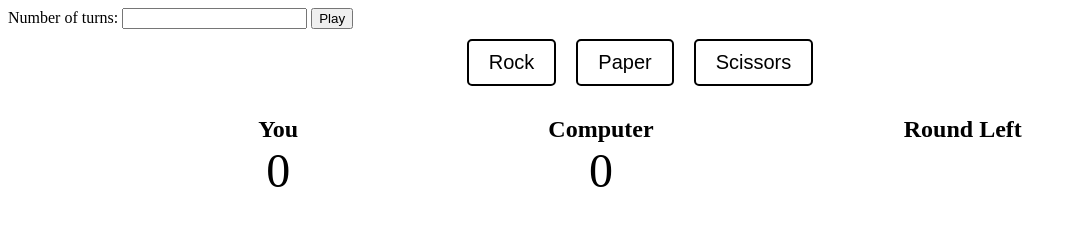
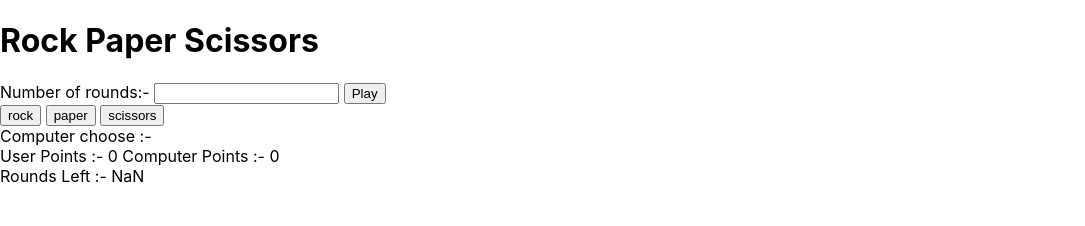
Before and after one commit to acciojob/rock-paper-scissors-govind2611, a website: page main.html in a window 1280 px wide. Both pictures are taken after a click on the button "Play". Shown: the whole page, without its empty margins (0-1085 px from the left). Drawn offline with Linux system fonts and the light colour scheme.

Commit message:
created a submission

```diff
--- a/main.html
+++ b/main.html
@@ -7,41 +7,55 @@
 </head>
 
 <body>
-	<label for="game-number">Number of turns:</label>
-<input type="number" id="game-number" data-ns-test="game-number">
+	<!-- the entire body must be written by student -->
+    <h1 class="header">
+		Rock Paper Scissors
+	</h1>
 
-<button id="play-game" data-ns-test="play-game">Play</button>
 
-<div class="options">
-  <button class="option" data-option="rock" data-ns-test="rock">Rock</button>
-  <button class="option" data-option="paper" data-ns-test="paper">Paper</button>
-  <button class="option" data-option="scissors" data-ns-test="scissors">Scissors</button>
-</div>
+	<label for="game-number">Number of rounds:-</label>
+	<input type="number" name="game-number" id="game-number" data-ns-test="game-number" />
+	<button id="play-game" data-ns-test="play-game" onclick="playGame()">Play</button>
 
-<div class="scoreboard">
-  <div class="user-score">
-    <h2>You</h2>
-    <p data-ns-test="user-points">0</p>
-  </div>
-  <div class="computer-score">
-    <h2>Computer</h2>
-    <p data-ns-test="computer-points">0</p>
-  </div>
-  <div class="rounds-left">
-    <h2>Round Left</h2>
-    <p data-ns-test="rounds-left">0</p>
-  </div>
-</div>
 
-<div class="result">
-  <p data-ns-test="computer-choose"></p>
-  <p data-ns-test="round-result"></p>
-</div>
+	<div class="game-container" id="game-container">
+		<div>
+			<button data-ns-test="rock" id="rock" value="0">rock</button>
+			<button data-ns-test="paper" id="paper" value="1">paper</button>
+			<button data-ns-test="scissors" id="scissors" value="2">scissors</button>
+		</div>
+		<div>
+			Computer choose :-
+			<span data-ns-test="computer-choose" id="computer-choose"></span>
+		</div>
 
-<p data-ns-test="game-result"></p>
 
-	<!-- the entire body must be written by student -->
-    <script type="text/javascript" src="./script.js">
+		<span id="round-result" data-ns-test="round-result">
+			WON
+		</span>
+		<div>
+			User Points :-
+			<span data-ns-test="user-points" id="user-points">0</span>
+
+
+			Computer Points :-
+			<span data-ns-test="computer-points" id="computer-points">0</span>
+		</div>
+		<div>
+
+
+
+
+			Rounds Left :-
+			<span data-ns-test="rounds-left" id="rounds-left">0</span>
+		</div>
+	</div>
+
+
+	<div id="game-result" data-ns-test="game-result">
+		WON
+	</div>
+	<script type="text/javascript" src="./script.js">
 </script>
 
 </body>
--- a/script.js
+++ b/script.js
@@ -1,104 +1,113 @@
-//your code here
-// Get the DOM elements
-const playButton = document.querySelector('[data-ns-test="play-game"]');
-const rockButton = document.querySelector('[data-ns-test="rock"]');
-const paperButton = document.querySelector('[data-ns-test="paper"]');
-const scissorsButton = document.querySelector('[data-ns-test="scissors"]');
-const roundsLeftLabel = document.querySelector('[data-ns-test="rounds-left"]');
-const userPointsLabel = document.querySelector('[data-ns-test="user-points"]');
-const computerPointsLabel = document.querySelector('[data-ns-test="computer-points"]');
-const roundResultLabel = document.querySelector('[data-ns-test="round-result"]');
-const gameResultLabel = document.querySelector('[data-ns-test="game-result"]');
-const computerChooseLabel = document.querySelector('[data-ns-test="computer-choose"]');
-const gameNumberInput = document.querySelector('[data-ns-test="game-number"]');
+var gameNumberEl = document.getElementById("game-number");
+  var gameContainerEl = document.getElementById("game-container");
+  var rockBtnEl = document.getElementById("rock");
+  var paperBtnEl = document.getElementById("paper");
+  var scissorBtnEl = document.getElementById("scissors");
+  var computerChooseEl = document.getElementById("computer-choose");
+  var roundResultEl = document.getElementById("round-result");
+  var userPointsEl = document.getElementById("user-points");
+  var computerPointsEl = document.getElementById("computer-points");
+  var roundsLeftEl = document.getElementById("rounds-left");
+  var gameResultEl = document.getElementById("game-result");
 
-// Set up the game variables
-let roundsLeft;
-let userPoints;
-let computerPoints;
-let gameNumber;
-let computerChoose;
 
-// Play button event listener
-playButton.addEventListener('click', () => {
-  // Initialize the game variables
-  roundsLeft = gameNumberInput.value;
+  const ROCK = 0;
+  const PAPER = 1;
+  const SCISSORS = 2;
+
+
+  function playGame() {
   userPoints = 0;
+  userPointsEl.innerText = 0;
   computerPoints = 0;
-  gameNumber = gameNumberInput.value;
+  computerPointsEl.innerText = 0;
 
-  // Update the labels
-  roundsLeftLabel.textContent = roundsLeft;
-  userPointsLabel.textContent = userPoints;
-  computerPointsLabel.textContent = computerPoints;
-  roundResultLabel.textContent = '';
-  gameResultLabel.textContent = '';
-  computerChooseLabel.textContent = '';
 
-  // Enable the buttons
-  rockButton.disabled = false;
-  paperButton.disabled = false;
-  scissorsButton.disabled = false;
-});
+  roundsLeft = parseInt(gameNumberEl.value, 10);
+  if (roundsLeft < 0) {
+  alert("Number of turns cannot be -ve");
+  } else {
+  roundsLeftEl.innerText = roundsLeft;
+  gameContainerEl.style.display = "block";
 
-// Rock button event listener
-rockButton.addEventListener('click', () => {
-  playRound('rock');
-});
 
-// Paper button event listener
-paperButton.addEventListener('click', () => {
-  playRound('paper');
-});
-
-// Scissors button event listener
-scissorsButton.addEventListener('click', () => {
-  playRound('scissors');
-});
-
-// Play a round of the game
-function playRound(userChoice) {
-  // Decrement the rounds left
-  roundsLeft--;
-
-  // Disable the buttons
-  rockButton.disabled = true;
-  paperButton.disabled = true;
-  scissorsButton.disabled = true;
-
-  // Generate a random computer choice
-  computerChoose = Math.floor(Math.random() * 3);
-
-  // Determine the result of the round
-  if (userChoice === 'rock' && computerChoose === 0 ||
-      userChoice === 'paper' && computerChoose === 1 ||
-      userChoice === 'scissors' && computerChoose === 2) {
-    roundResultLabel.textContent = 'TIE';
-  } else if (userChoice === 'rock' && computerChoose === 2 ||
-             userChoice === 'paper' && computerChoose === 0 ||
-             userChoice === 'scissors' && computerChoose === 1) {
-    roundResultLabel.textContent = 'WON';
-    userPoints++;
-  } else {
-    roundResultLabel.textContent = 'LOSE';
-    computerPoints++;
+  gameResultEl.style.display = "none";
+  }
   }
 
-  // Update the labels
-  roundsLeftLabel.textContent = roundsLeft;
-  userPointsLabel.textContent = userPoints;
-  computerPointsLabel.textContent = computerPoints;
-  computerChooseLabel.textContent = getComputerChoiceText(computerChoose);
 
-  // Check if the game is over
-  if (roundsLeft === 0) {
-    endGame();
+  // game variables
+  var userPoints = 0;
+  var computerPoints = 0;
+  var roundsLeft = parseInt(gameNumberEl.value, 10);
+  roundsLeftEl.innerText = roundsLeft;
+
+
+
+
+  function userChoose(e) {
+
+
+  if (roundsLeft <= 0) return;
+
+
+  const choices = ["ROCK", "PAPER", "SCISSORS"];
+  const outcomes = ["WON", "TIE", "LOSE"];
+  const userChoose = parseInt(e.target.value, 10);
+  const computerChoose = Math.floor(Math.random() * 3);
+  window.computerChoose = computerChoose
+  console.log(window.computerChoose);
+  computerChooseEl.innerText = choices[computerChoose];
+  var outcome = 1; // [win, tie, loose]
+
+
+  if ((choices[computerChoose] == 'ROCK' && choices[userChoose] == 'PAPER') || (choices[computerChoose] == 'SCISSORS' && choices[userChoose] == 'ROCK') || (choices[computerChoose] == 'PAPER' && choices[userChoose] == 'SCISSORS')) {
+  // use Wins
+  outcome = 0;
+  userPoints += 1;
+  } else if ((choices[computerChoose] == 'PAPER' && choices[userChoose] == 'ROCK') || (choices[computerChoose] == 'ROCK' && choices[userChoose] == 'SCISSORS') || (choices[computerChoose] == 'SCISSORS' && choices[userChoose] == 'PAPER')) {
+  // lose
+  outcome = 2;
+  computerPoints += 1;
   } else {
-    // Enable the buttons
-    rockButton.disabled = false;
-    paperButton.disabled = false;
-    scissorsButton.disabled = false;
+  // tie
+  outcome = 1;
   }
-}
 
-// End
+
+  // setting game variables after move
+  roundsLeft -= 1;
+
+
+
+
+  roundResultEl.innerText = `${outcomes[outcome]}`;
+  roundResultEl.style.display = "block";
+
+
+  userPointsEl.innerText = userPoints;
+  computerPointsEl.innerText = computerPoints;
+
+
+  roundsLeftEl.innerText = roundsLeft;
+
+
+  if (roundsLeft == 0) {
+  // game over
+  gameResultEl.innerText = `${outcomes[userPoints == computerPoints ? 1 : userPoints > computerPoints ? 0 : 2]}`;
+  gameResultEl.style.display = "block";
+
+
+  gameContainerEl.style.display = "none";
+
+
+  }
+
+
+  }
+
+
+  // button click
+  rockBtnEl.addEventListener('click', userChoose);
+  paperBtnEl.addEventListener('click', userChoose);
+  scissorBtnEl.addEventListener('click', userChoose)
--- a/styles.css
+++ b/styles.css
@@ -1,50 +1,16 @@
-
 /* Your CSS Code here. */
-.options {
-  display: flex;
-  justify-content: center;
+body {
+    font-family: -apple-system, BlinkMacSystemFont, 'Segoe UI', Roboto, Oxygen, Ubuntu, Cantarell, 'Open Sans', 'Helvetica Neue', sans-serif;
+    font-size: 16px;
+    margin: 0;
+    padding: 0;
 }
 
-.option {
-  margin: 10px;
-  font-size: 20px;
-  padding: 10px 20px;
-  background-color: white;
-  border: 2px solid black;
-  border-radius: 5px;
-  cursor: pointer;
+.game-container {
+    display: none;
 }
 
-.scoreboard {
-  display: flex;
-  justify-content: space-evenly;
-  margin-top: 20px;
+#game-result,
+#round-result {
+    display: none;
 }
-
-.scoreboard div {
-  text-align: center;
-}
-
-.user-score h2,
-.computer-score h2,
-.rounds-left h2 {
-  margin: 0;
-  font-size: 24px;
-}
-
-.user-score p,
-.computer-score p,
-.rounds-left p {
-  margin: 0;
-  font-size: 48px;
-}
-
-.result {
-  margin-top: 20px;
-  text-align: center;
-}
-
-.result p {
-  font-size: 24px;
-  margin: 10px 0;
-}
```
